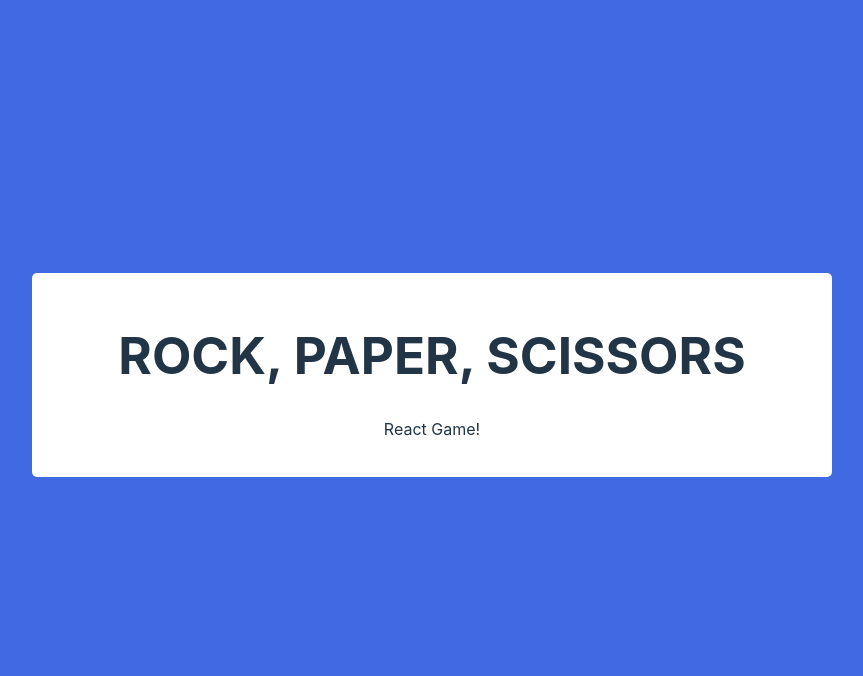
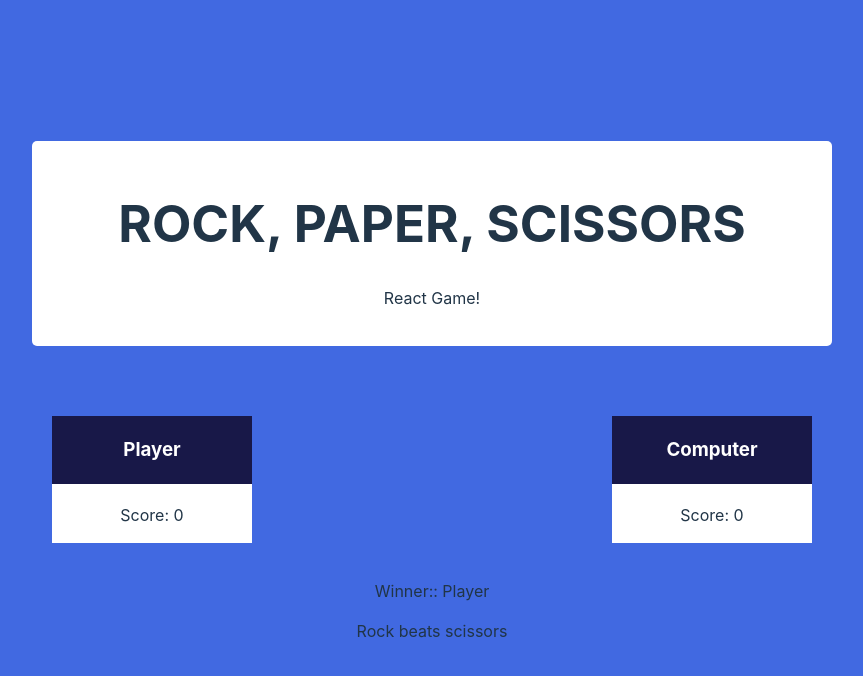
Before and after one commit to mallen234/RPS, a React (Vite) app in the folder RPS/: page / in a window 1280 px wide. Shown: the top 676 px of the page, without its empty margins (208-1071 px from the left). Built offline with nearby package versions, Linux system fonts and the light colour scheme.

Commit message:
second changes

```diff
--- a/RPS/src/App.jsx
+++ b/RPS/src/App.jsx
@@ -13,7 +13,31 @@ function App() {
         <h1>ROCK, PAPER, SCISSORS</h1>
         <p>React Game!</p>
       </div>
+      <div className={styles.scoreCtn}>
+        <div className={styles.score}>
+          <h3>Player</h3>
+          <p>Score: 0</p>
+        </div>
+        <div className={styles.score}>
+          <h3>Computer</h3>
+          <p>Score: 0</p>
+
+        </div>
+
+      </div>
+      <div className={styles.results}>
+        <div className={styles.playerHand}>
+        <div classname={styles.midCol}>
+          <p>Winner:: Player</p>
+          <p>Rock beats scissors</p>
+        </div>
+        </div>
+        <div className={styles.computerHand}>
+
+        </div>
+      </div>
     </div>
+
   )
 }
 
--- a/RPS/src/App.module.css
+++ b/RPS/src/App.module.css
@@ -8,3 +8,22 @@
     padding: 20px;
     margin-bottom: 50px;
 }
+
+.scoreCtn {
+    display: flex;
+    justify-content: space-between;
+}
+
+.scoreCtn h3 {
+    margin-top: 0;
+    padding: 20px 0;
+    background-color: #181848;
+    color: #fff;
+
+}
+
+.score {
+    width : 200px;
+    background-color: #fff;
+    margin : 20px;
+}
```
